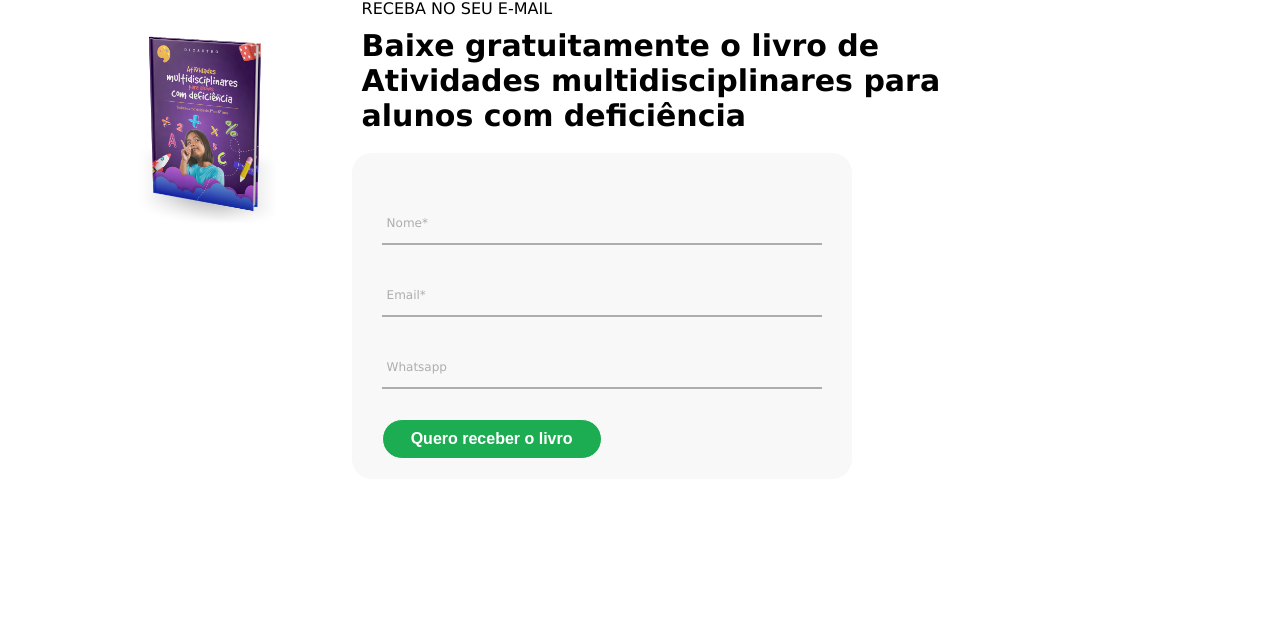
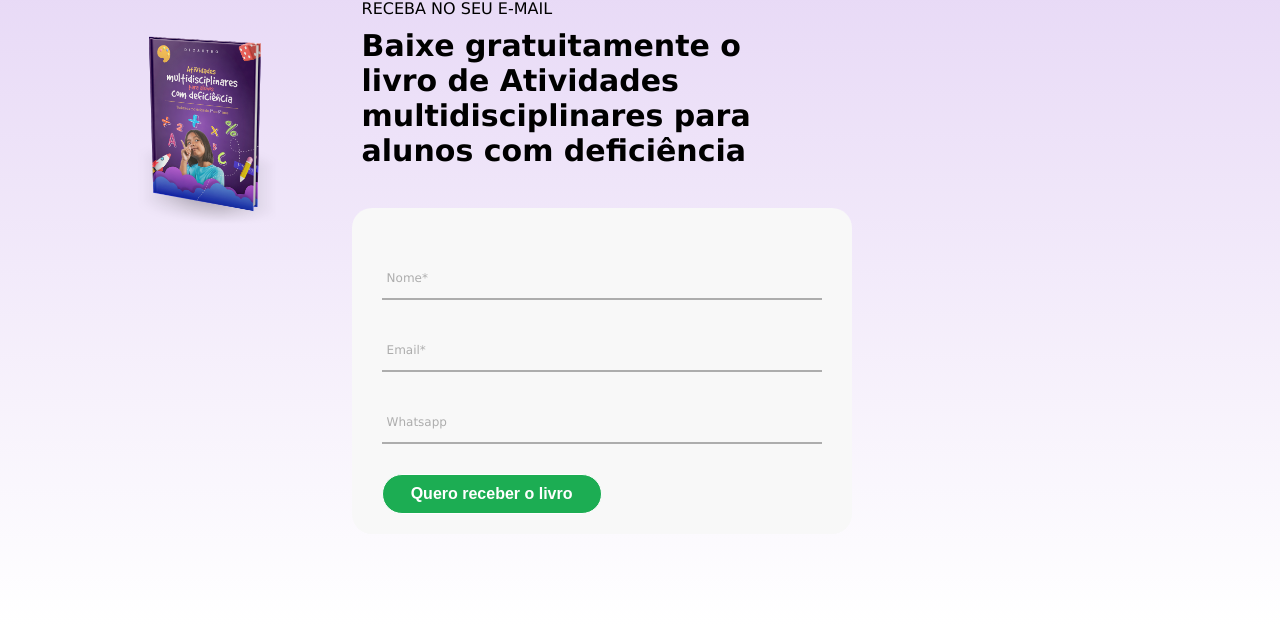
Before and after one commit to raffaelcsar/ebookdicastro, a plain HTML site: page index.html in a window 1280 px wide. Shown: the part 175-800 px from the top of the page. Drawn offline with Linux system fonts and the light colour scheme.

Commit message:
fixed fit layout

```diff
--- a/css/main.css
+++ b/css/main.css
@@ -11,6 +11,7 @@ html, body {
 }
 
 body {
+    background-image: linear-gradient(#e2d0f4, #FFFF);
     flex-direction: column;
 }
 
@@ -21,6 +22,8 @@ body {
 
 .container {
     display: flex;
+    justify-content: center;
+
 }
 
 .image--mock {
@@ -32,18 +35,18 @@ body {
     padding: 40px 0 0 130px;
 }
 
-.title-book{
-    width: 70%;
+.call{
+    width: 50%;
 }
 
-.title-book h1 {
+.call h1 {
     font-size: 30px;
-    padding: 10px 40px 0 50px;
+    padding: 10px 40px 20px 50px;
     font-family: Verdana, Geneva, Tahoma, sans-serif
 
 }
 
-.title-book h3 {
+.call h3 {
     padding: 10px 0 0 50px;
     font-size: 16px;
     font-family: Verdana, Geneva, Tahoma, sans-serif;
@@ -58,7 +61,7 @@ body {
     color: gray;
 }
 
-.title-book form {
+.call form {
     width: 500px;
     margin: 20px 40px;
     padding: 20px 30px ;
--- a/index.html
+++ b/index.html
@@ -23,7 +23,7 @@
                 <img src="Assets/image/mock.png">
             </div>
             <div>
-                <div class="title-book">
+                <div class="call">
                     <h3>RECEBA NO SEU E-MAIL</h3>
                     <h1>Baixe gratuitamente o livro de Atividades multidisciplinares para alunos com deficiência</h1>
                     <form method="send">
```
